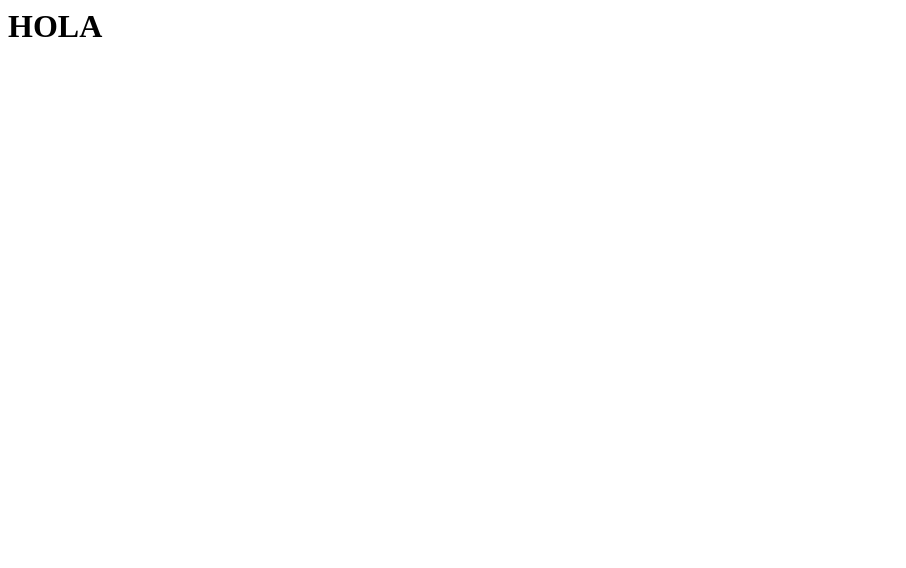
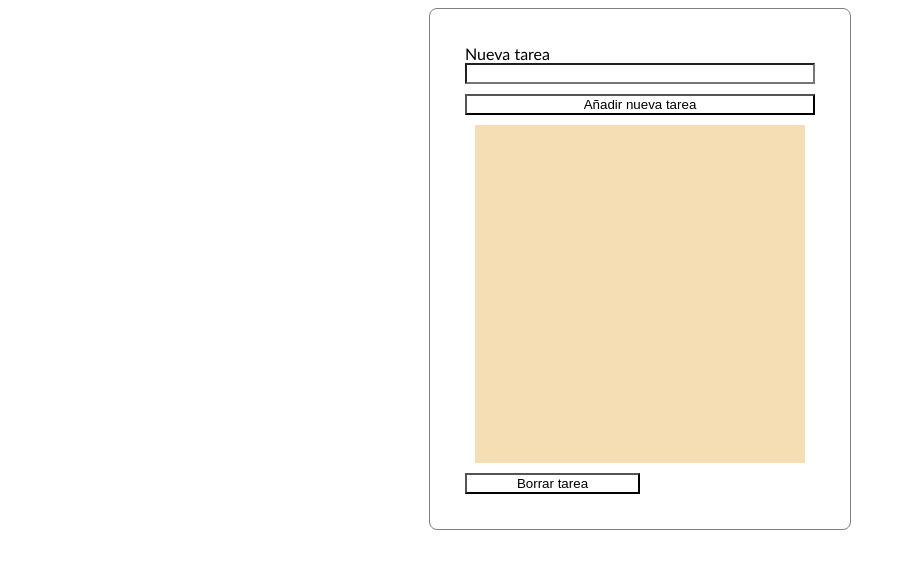
Before and after one commit to Cgammarr/bftp2-er-dom-events, a plain HTML site: page index.html in a window 1280 px wide. Shown: the whole page, without its empty margins (0-906 px from the left). Drawn offline with Linux system fonts and the light colour scheme.

Commit message:
agrego js

```diff
--- a/index.html
+++ b/index.html
@@ -1,6 +1,20 @@
-<html>
-
+<!DOCTYPE html>
+<html lang="en">
 <head>
-    <h1>HOLA</h1>
+    <meta charset="UTF-8">
+    <meta http-equiv="X-UA-Compatible" content="IE=edge">
+    <meta name="viewport" content="width=, initial-scale=1.0">
+    <title>Document</title>
+    <link rel="stylesheet" href="style.css">
+    <script src="main.js"></script>
 </head>
+<body>
+    <div class="card">
+        <label for="newTask"> Nueva tarea </label>
+        <input id="newTask" type="text" />
+        <button id="submit">Añadir nueva tarea</button>
+        <div id="taskList"></div>
+        <button class="clearButton">Borrar tarea</button>
+    </div>
+</body>
 </html>
--- a/main.js
+++ b/main.js
@@ -0,0 +1,3 @@
+$(document).ready(function () {
+    console.log("Hola!");
+})
--- a/style.css
+++ b/style.css
@@ -0,0 +1,37 @@
+* {background-color: white;}
+body {
+    font-family: 'Trebuchet MS', 'Lucida Sans Unicode', 'Lucida Grande', 'Lucida Sans', Arial, sans-serif;
+}
+
+.card {
+    height: 450px;
+    width: 350px;
+    border-radius: 8px;
+    border: solid thin gray;
+    margin: auto;
+    padding: 35px;
+    display: flex;
+    flex-direction: column;
+}
+
+#newTask {
+    margin-bottom: 10px;
+}
+
+#taskList {
+    flex-grow: 1;
+    background-color: wheat;
+    margin: 10px;
+    padding: 15px;
+
+}
+
+.task {
+    padding: 5px;
+    border: 1px solid black;
+    margin-bottom: 5px;
+}
+
+.clearButton {
+    width: 50%;
+}
```
